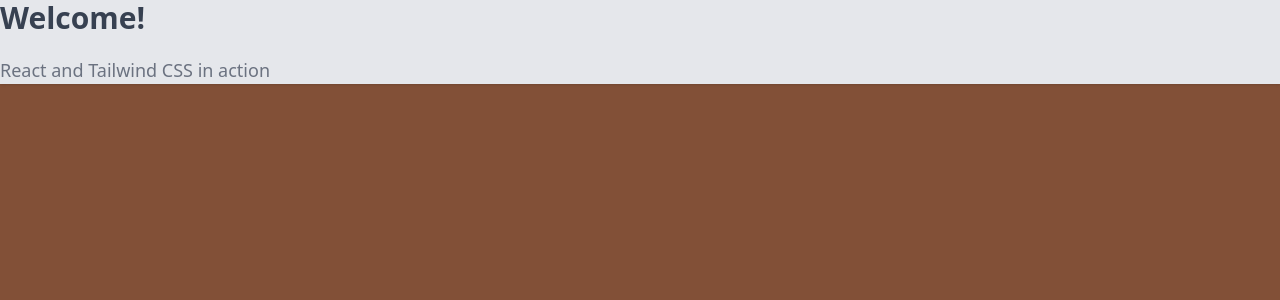
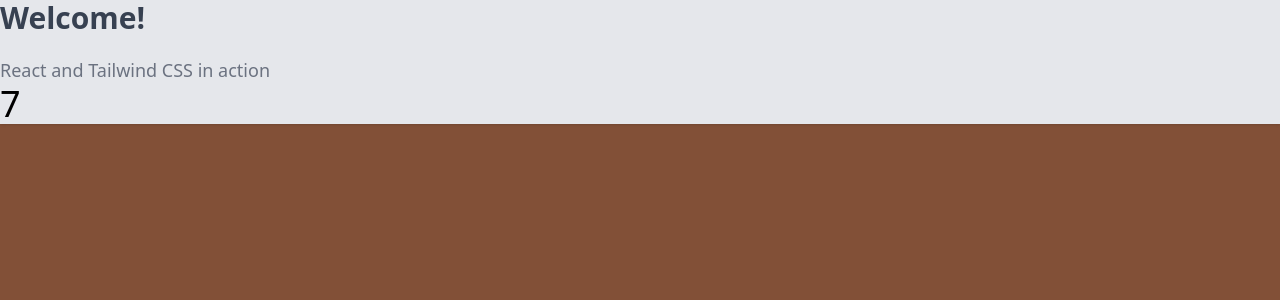
Before and after one commit to emoral435/Chocolator, a React (Create React App) app: page / in a window 1280 px wide. Shown: the top 300 px of the page. Built offline with nearby package versions, Linux system fonts and the light colour scheme.

Commit message:
Added base NumberButton component

```diff
--- a/src/App.js
+++ b/src/App.js
@@ -1,3 +1,5 @@
+import NumberButton from "./Components/NumberButton"
+
 export default function App() {
   return (
     <div className='container mx-auto bg-gray-200 roundex-xl shadow'>
@@ -7,6 +9,7 @@ export default function App() {
       <p className='text-gray-500 text-lg'>
         React and Tailwind CSS in action
       </p>
+      <NumberButton symbol='7' />
     </div>
   )
 }
--- /dev/null
+++ b/src/Components/NumberButton/index.jsx
@@ -0,0 +1,5 @@
+export default function NumberButton(props) {
+    return (<button className='rounded-[10px]'>
+        <div className='text-4xl'>{props.symbol}</div>
+    </button>)
+}
```
Also changed, not shown: src/Components/ChocolatorAppearance/index.jsx (added), src/Components/GreenOutput/index.jsx (added).
